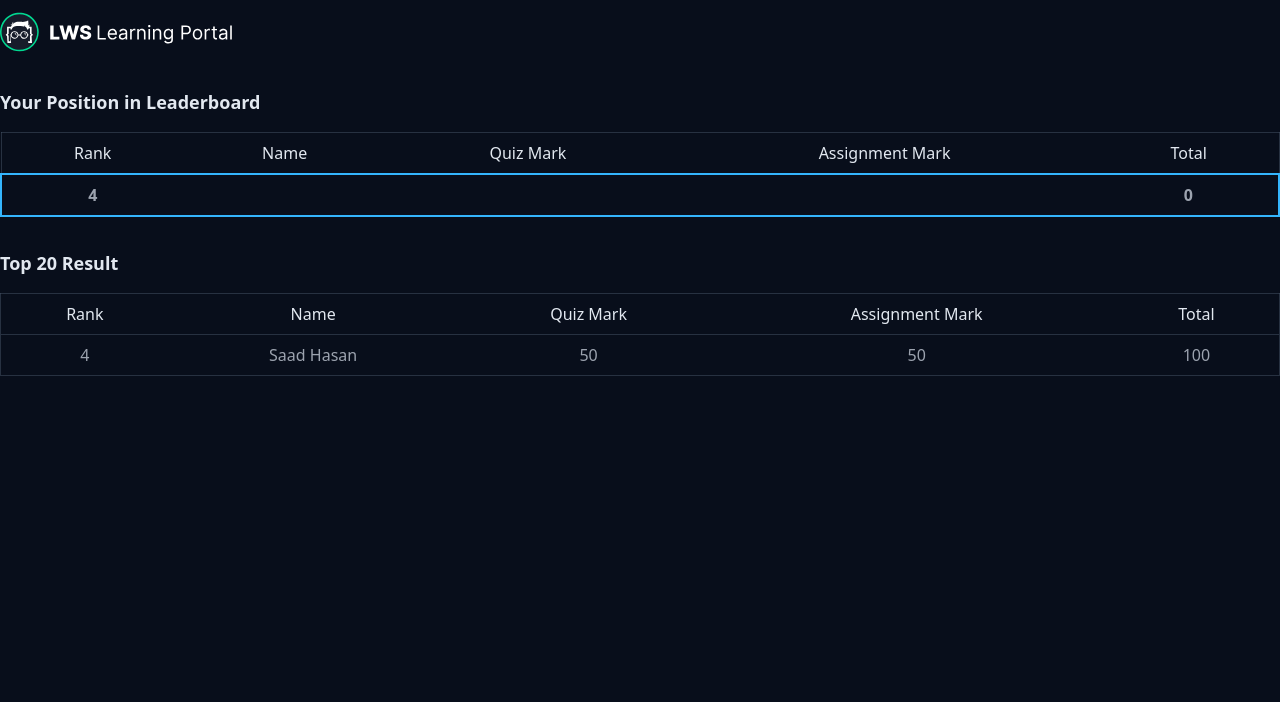
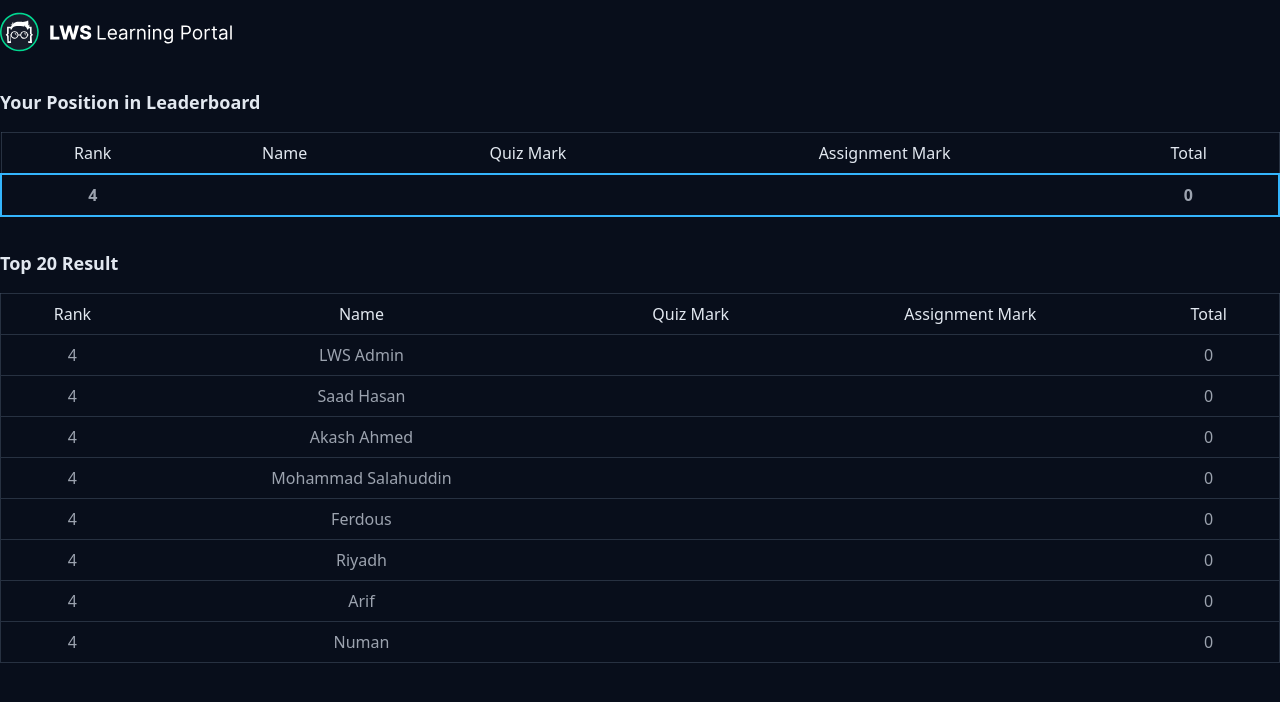
Before and after one commit to numangit/edtech-platform, a React (Create React App) app: page /leaderboard in a window 1280 px wide. Shown: the top 702 px of the page. Built offline with nearby package versions, Linux system fonts and the light colour scheme; no server answers; data requests are answered from the project's data file.

Commit message:
tablerow component added and rank ist rendered

```diff
--- a/src/component/student/coursePlayer/Videos.js
+++ b/src/component/student/coursePlayer/Videos.js
@@ -12,7 +12,7 @@ const Videos = () => {
     if (isLoading) {
         content = <div className="text-center">Loading...</div>;
     } else if (!isLoading && isError) {
-        content = <div className="text-center"> {error?.data}</div>;
+        content = <div className="text-center"> {error?.error}</div>;
     } else if (!isLoading && !isError && videos?.length === 0) {
         content = <div className="text-center">No videos found!</div>;
     } else if (!isLoading && !isError && videos?.length > 0) {
--- a/src/component/student/leaderboard/StudentsRankList.js
+++ b/src/component/student/leaderboard/StudentsRankList.js
@@ -3,22 +3,14 @@ import { useSelector } from 'react-redux';
 import { selectAuth } from '../../../features/auth/authSelector';
 import { useGetUsersQuery } from '../../../features/users/usersApi';
 import { useGetAssignmentMarkQuery } from '../../../features/assignmentMark/assignmentMarkApi';
+import { useGetQuizMarksQuery } from '../../../features/quizMark/quizMarkApi';
+import { current } from '@reduxjs/toolkit';
+import TableRow from './TableRow';
 
 const StudentsRankList = () => {
 
     //get all users
     const { data: users, isLoading: isUsersLoading } = useGetUsersQuery() || {};
-
-    //getting student quiz mark
-    const { data: quizMarks, isLoading: isQuizLoading } = useGetAssignmentMarkQuery() || {};
-    const totalQuizMark = quizMarks?.reduce((total, current) => total + current.mark, 0);
-
-    //getting student assignment mark
-    const { data: assignmentMarks, isLoading: isAssignmentLoading } = useGetAssignmentMarkQuery() || {};
-    const totalAssignmentMark = assignmentMarks?.reduce((total, current) => total + current.mark, 0);
-
-    //calculate grand total
-    const grandTotal = totalQuizMark || 0 + totalAssignmentMark || 0
 
     return (
         <div className="my-8">
@@ -35,17 +27,14 @@ const StudentsRankList = () => {
                 </thead>
 
                 <tbody>
-                    <tr className="border-b border-slate-600/50">
-                        <td className="table-td text-center">4</td>
-                        <td className="table-td text-center">Saad Hasan</td>
-                        <td className="table-td text-center">50</td>
-                        <td className="table-td text-center">50</td>
-                        <td className="table-td text-center">100</td>
-                    </tr>
+                    {
+                        users?.map(user => {
+                            return <TableRow key={user?.id} user={user} />
+                        })
+                    }
                 </tbody>
             </table>
         </div>
     );
 };
-
 export default StudentsRankList;
--- /dev/null
+++ b/src/component/student/leaderboard/TableRow.js
@@ -0,0 +1,36 @@
+import { useGetAssignmentMarkQuery } from "../../../features/assignmentMark/assignmentMarkApi";
+import { useGetQuizMarkQuery } from "../../../features/quizMark/quizMarkApi";
+
+const TableRow = ({ user }) => {
+
+    const { id } = user || {};
+
+    //getting student quiz mark
+    const { data: quizMarks, isLoading: isQuizLoading } = useGetQuizMarkQuery(id) || {};
+    const totalQuizMark = quizMarks?.reduce((total, current) => total + current.mark, 0);
+
+    //getting student assignment mark
+    const { data: assignmentMarks, isLoading: isAssignmentLoading } = useGetAssignmentMarkQuery(id) || {};
+    const totalAssignmentMark = assignmentMarks?.reduce((total, current) => total + current.mark, 0);
+
+    //calculate grand total
+    const grandTotal = totalQuizMark || 0 + totalAssignmentMark || 0;
+
+    return (
+        <tr className="border-b border-slate-600/50">
+            <td className="table-td text-center">4</td>
+            <td className="table-td text-center">{user.name}</td>
+            <td className="table-td text-center">
+                {isQuizLoading ? 'loading..' : totalQuizMark}
+            </td>
+            <td className="table-td text-center">
+                {isAssignmentLoading ? 'loading..' : totalAssignmentMark}
+            </td>
+            <td className="table-td text-center">
+                {isQuizLoading && isAssignmentLoading ? 'loading..' : grandTotal}
+            </td>
+        </tr>
+    );
+};
+
+export default TableRow;
--- a/src/features/quizMark/quizMarkApi.js
+++ b/src/features/quizMark/quizMarkApi.js
@@ -3,6 +3,9 @@ import { apiSlice } from "../api/apiSlice";
 export const quizMarkApi = apiSlice.injectEndpoints({
     endpoints: (builder) => ({
 
+        getQuizMarks: builder.query({
+            query: () => ({ url: '/quizMark' })
+        }),
         getQuizMark: builder.query({
             query: (id) => ({ url: `/quizMark?student_id_like=${id}` })
         }),
@@ -10,5 +13,6 @@ export const quizMarkApi = apiSlice.injectEndpoints({
 })
 
 export const {
-    useGetQuizMarkQuery
+    useGetQuizMarkQuery,
+    useGetQuizMarksQuery
 } = quizMarkApi;
```
